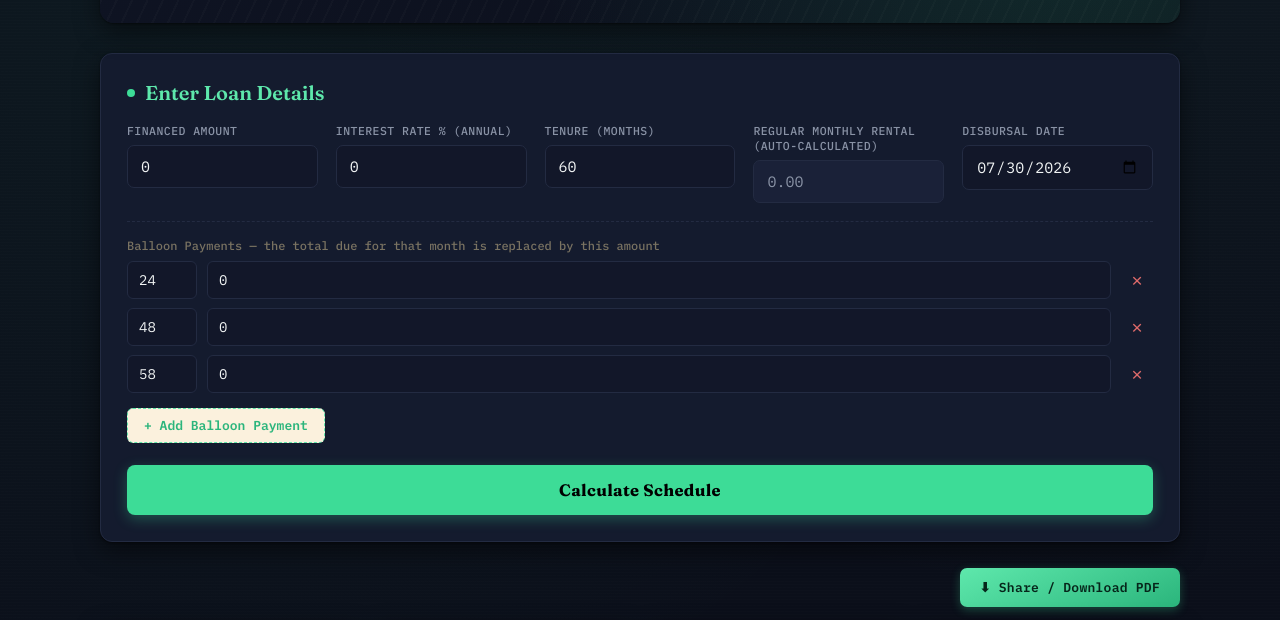
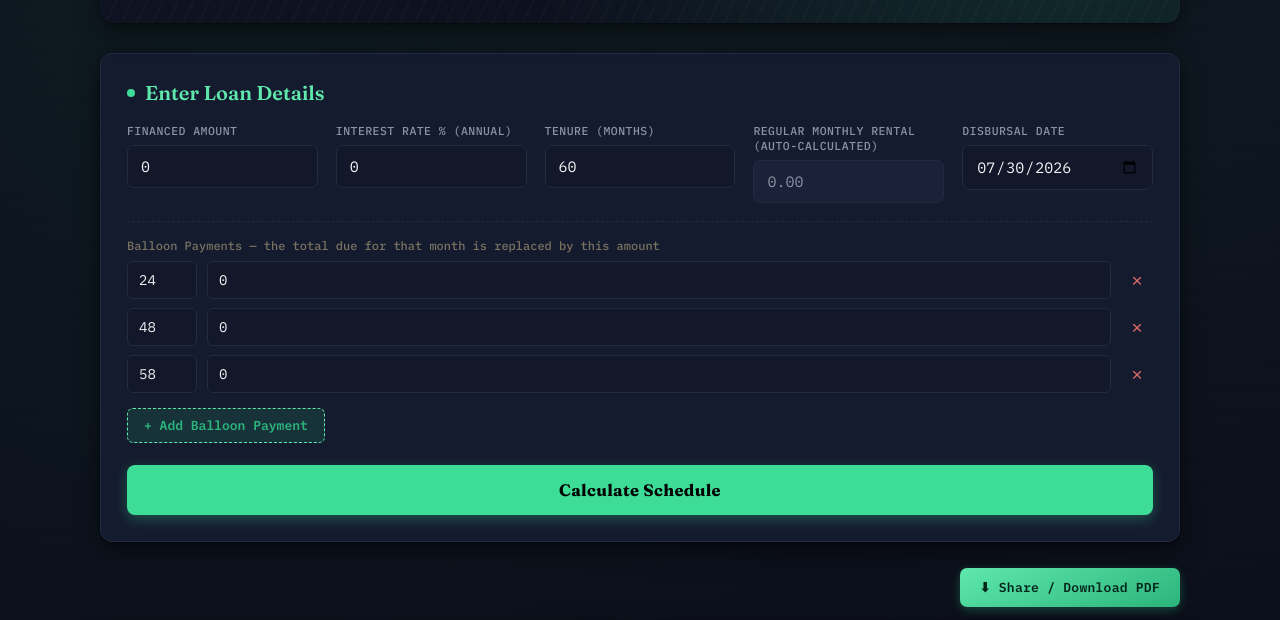
Before and after one commit to lakmal0324-prog/EMI_Calculator-, a plain HTML site: page index.html in a window 1280 px wide. In both pictures the pointer is over the button "+ Add Balloon Payment". Shown: the part 165-785 px from the top of the page. Drawn offline with nearby package versions, Linux system fonts and the light colour scheme.

Commit message:
Add files via upload

```diff
--- a/index.html
+++ b/index.html
@@ -237,7 +237,7 @@
     cursor:pointer;
     transition:background 0.15s, border-color 0.15s;
   }
-  .add-balloon:hover{background:#fbf1dd;border-color:var(--gold-2);}
+  .add-balloon:hover{background:rgba(61,220,151,0.12);border-color:var(--gold-2);}
 
   .calc-btn{
     margin-top:22px;
```
